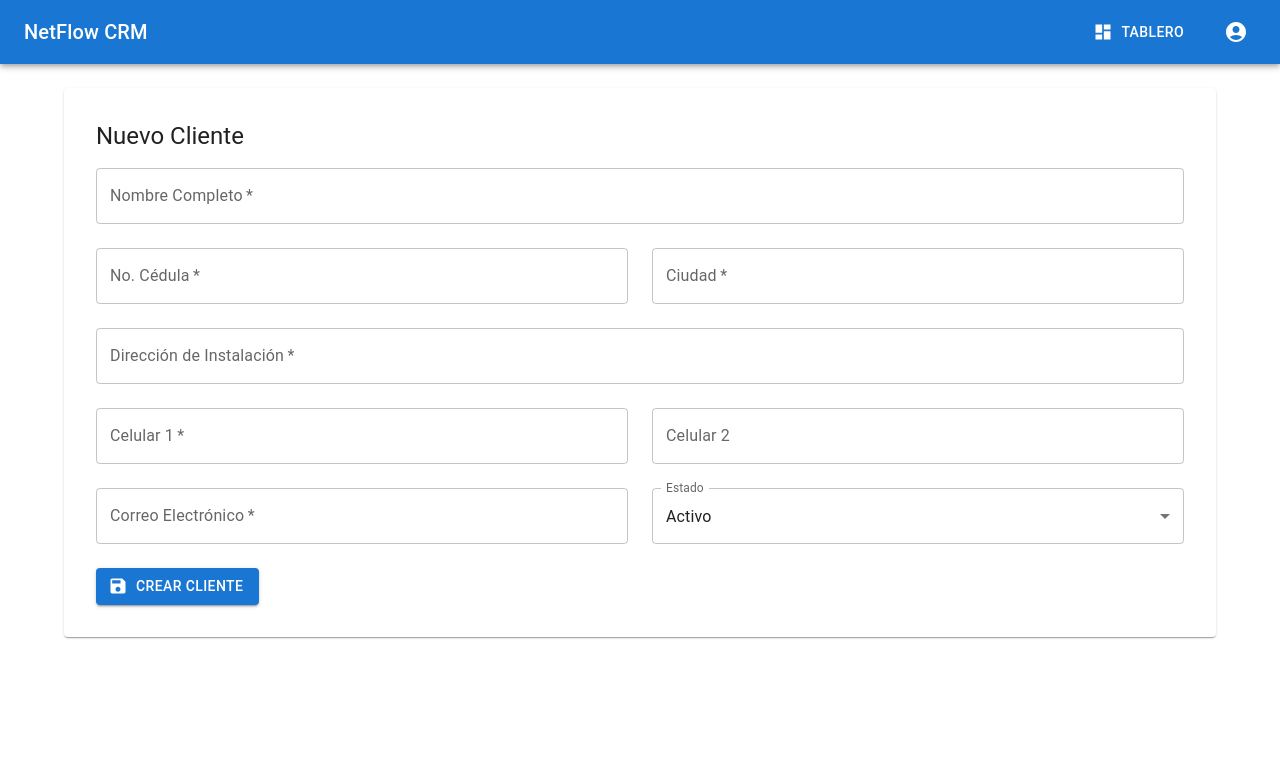
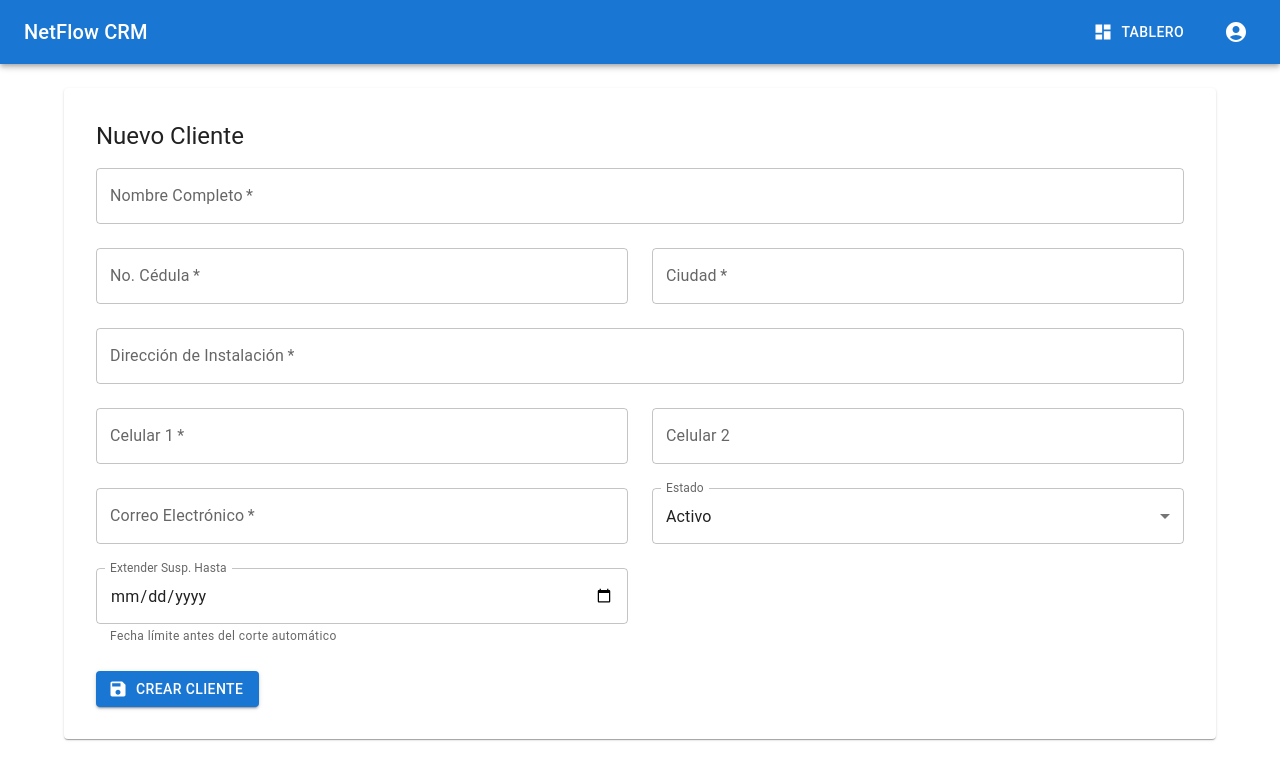
Before and after one commit to zandres28/IMV_CRM, a React (Create React App) app in the folder frontend/: page /clients/new in a window 1280 px wide. Shown: the top 780 px of the page. Built offline with nearby package versions, Linux system fonts and the light colour scheme; no server answers; sample sign-in values are in the browser's storage.

Commit message:
feat: add suspension extension date field to client form

```diff
--- a/frontend/src/components/clients/ClientForm.tsx
+++ b/frontend/src/components/clients/ClientForm.tsx
@@ -35,7 +35,8 @@ export const ClientForm: React.FC<ClientFormProps> = ({ client, onSave }) => {
         primaryPhone: '',
         secondaryPhone: '',
         email: '',
-        status: 'active'
+        status: 'active',
+        suspension_extension_date: ''
     });
 
     useEffect(() => {
@@ -49,7 +50,9 @@ export const ClientForm: React.FC<ClientFormProps> = ({ client, onSave }) => {
                 primaryPhone: formatPhoneForDisplay(client.primaryPhone),
                 secondaryPhone: formatPhoneForDisplay(client.secondaryPhone),
                 email: client.email || '',
-                status: client.status || 'active'
+                status: client.status || 'active',
+                // Asegurar formato YYYY-MM-DD si viene fecha ISO completa
+                suspension_extension_date: client.suspension_extension_date ? client.suspension_extension_date.split('T')[0] : ''
             });
             setIsEditable(false);
         } else {
@@ -67,7 +70,8 @@ export const ClientForm: React.FC<ClientFormProps> = ({ client, onSave }) => {
                 primaryPhone: formatPhoneForDisplay(client.primaryPhone),
                 secondaryPhone: formatPhoneForDisplay(client.secondaryPhone),
                 email: client.email || '',
-                status: client.status || 'active'
+                status: client.status || 'active',
+                suspension_extension_date: client.suspension_extension_date ? client.suspension_extension_date.split('T')[0] : ''
             });
             setIsEditable(false);
         }
@@ -246,6 +250,22 @@ export const ClientForm: React.FC<ClientFormProps> = ({ client, onSave }) => {
                         </FormControl>
                     </Grid>
 
+                    <Grid item xs={12} sm={6}>
+                        <TextField
+                            fullWidth
+                            name="suspension_extension_date"
+                            label="Extender Susp. Hasta"
+                            type="date"
+                            value={formData.suspension_extension_date}
+                            onChange={handleInputChange}
+                            disabled={!isEditable}
+                            InputLabelProps={{
+                                shrink: true,
+                            }}
+                            helperText="Fecha límite antes del corte automático"
+                        />
+                    </Grid>
+
                     {isEditable && (
                         <Grid item xs={12} sx={{ display: 'flex', gap: 2 }}>
                             <Button
```
